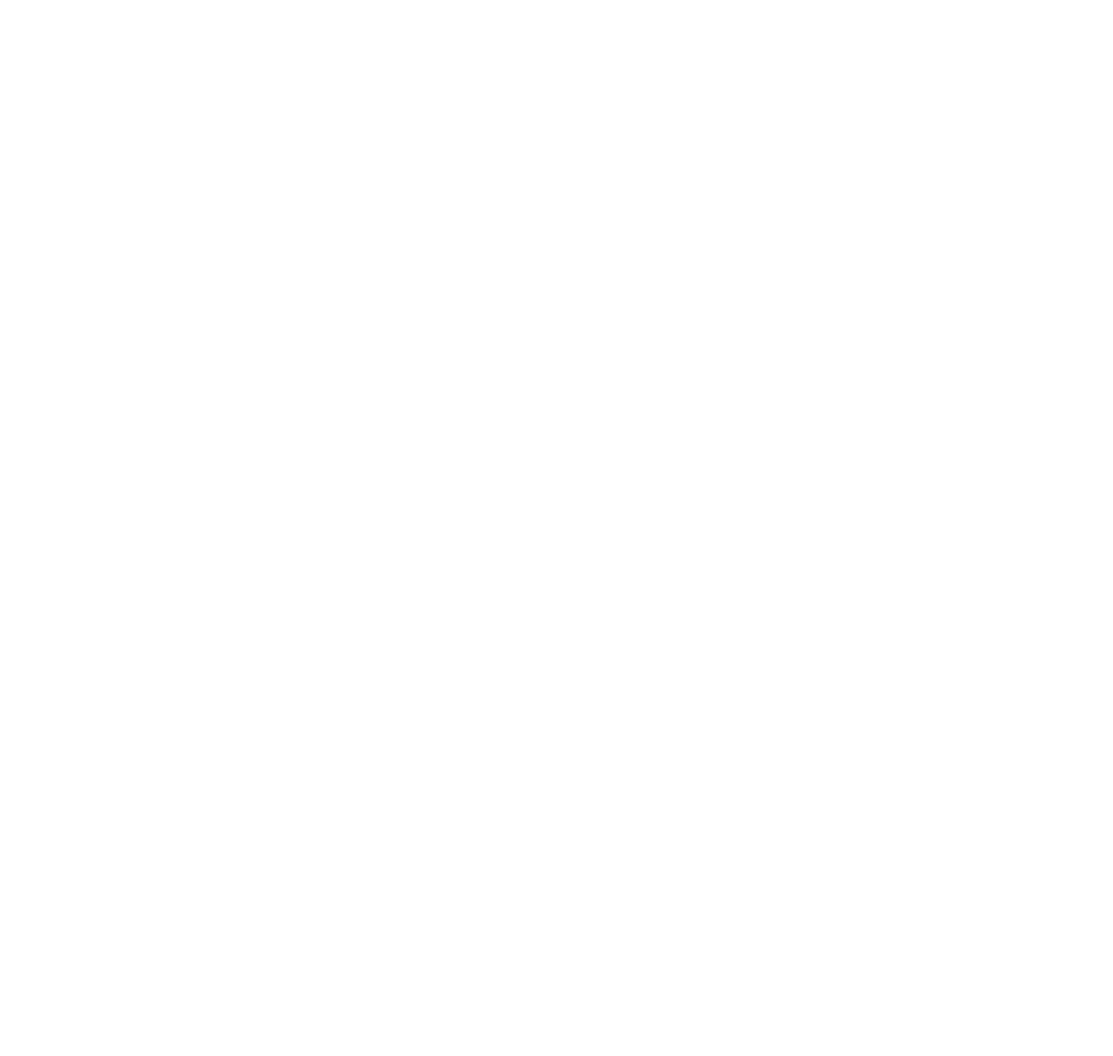
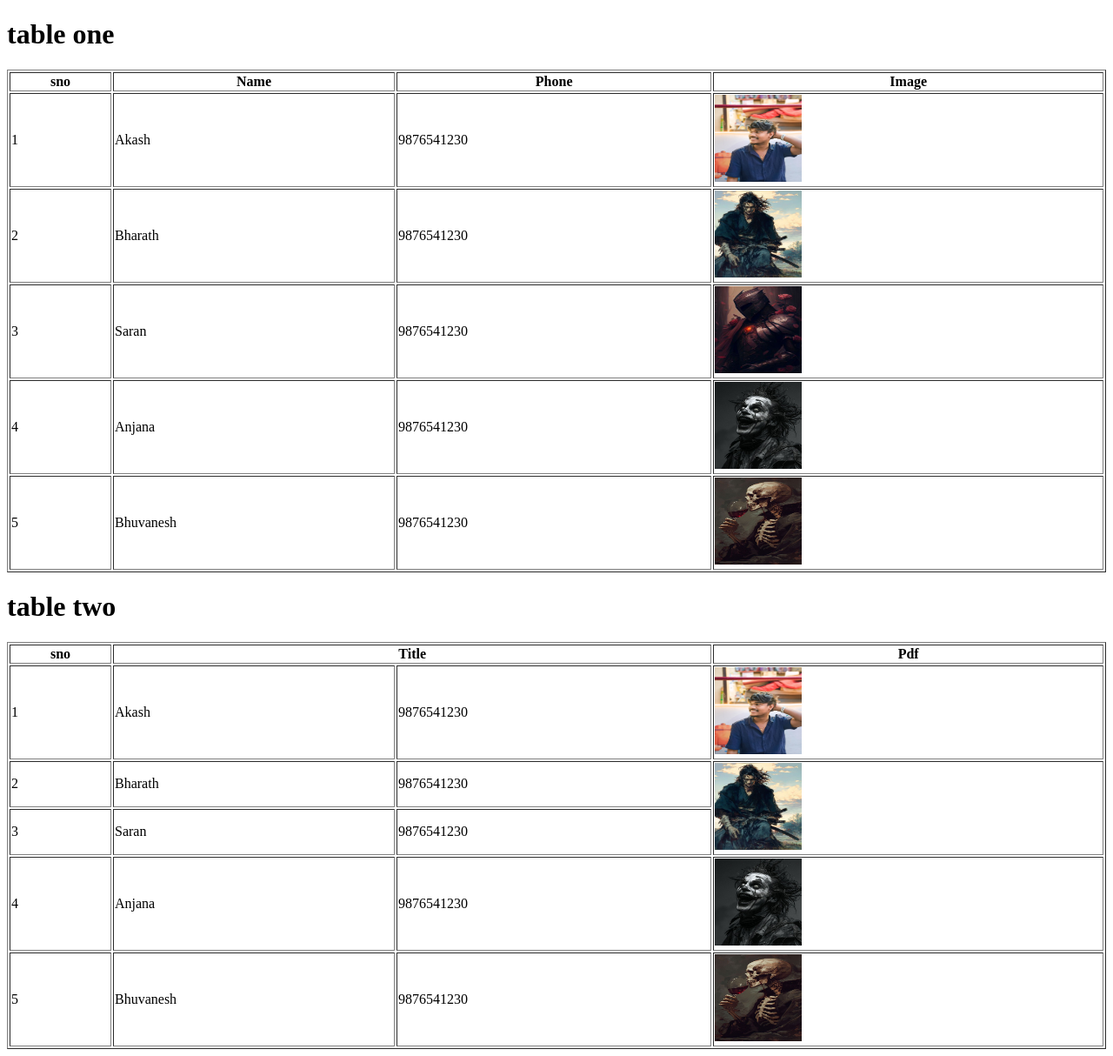
Before and after one commit to palaniakash1/tables-html, a plain HTML site: page index.html in a window 1280 px wide. Shown: the whole page at 87% size. Before the commit the page ends 800 px from the top, so only its background shows below. Drawn offline with Linux system fonts and the light colour scheme.

Commit message:
tables added

```diff
--- a/index.html
+++ b/index.html
@@ -6,6 +6,89 @@
     <title>Tables</title>
 </head>
 <body>
+    <table border="1" width="100%">
+        <h1>table one</h1>
+        <thead>
+            <th>sno</th>
+            <th>Name</th>
+            <th>Phone</th>
+            <th>Image</th>
+        </thead>
+        <tbody>
+            <tr>
+                <td>1</td>
+                <td>Akash</td>
+                <td>9876541230</td>
+                <td><img src="akash.jpg" alt="akash"width="100px" height="100px"></td>
+            </tr>
+            <tr>
+                <td>2</td>
+                <td>Bharath</td>
+                <td>9876541230</td>
+                <td><img src="0557465d8d9ce3f414107c6f78fcc693.jpg" alt="akash"width="100px" height="100px"></td>
+            </tr>
+            <tr>
+                <td>3</td>
+                <td>Saran</td>
+                <td>9876541230</td>
+                <td><img src="15820aae37c67ee469a5f1198c6b2583.jpg" alt="akash"width="100px" height="100px"></td>
+            </tr>
+            <tr>
+                <td>4</td>
+                <td>Anjana</td>
+                <td>9876541230</td>
+                <td><img src="joker.jpg" alt="akash"width="100px" height="100px"></td>
+            </tr>
+            <tr>
+                <td>5</td>
+                <td>Bhuvanesh</td>
+                <td>9876541230</td>
+                <td><img src="skeleton wine.jpg" alt="akash"width="100px" height="100px"></td>
+            </tr>
+        </tbody>
+    </table>
+
+     <table border="1" width="100%">
+        <h1>table two</h1>
+
+        <thead>
+            <th>sno</th>
+            <th colspan="2">Title</th>
+            <th>Pdf</th>
+        </thead>
+        <tbody>
+            <tr>
+                <td>1</td>
+                <td>Akash</td>
+                <td>9876541230</td>
+                <td><img src="akash.jpg" alt="akash"width="100px" height="100px"></td>
+            </tr>
+            <tr>
+                <td>2</td>
+                <td>Bharath</td>
+                <td>9876541230</td>
+                <td rowspan="2"><img src="0557465d8d9ce3f414107c6f78fcc693.jpg" alt="akash"width="100px" height="100px"></td>
+            </tr>
+            <tr>
+                <td>3</td>
+                <td>Saran</td>
+                <td>9876541230</td>
+            </tr>
+            <tr>
+                <td>4</td>
+                <td>Anjana</td>
+                <td>9876541230</td>
+                <td><img src="joker.jpg" alt="akash"width="100px" height="100px"></td>
+            </tr>
+            <tr>
+                <td>5</td>
+                <td>Bhuvanesh</td>
+                <td>9876541230</td>
+                <td><img src="skeleton wine.jpg" alt="akash"width="100px" height="100px"></td>
+            </tr>
+        </tbody>
+    </table>
+
 
 </body>
 </html>
```
Also changed, not shown: 0557465d8d9ce3f414107c6f78fcc693.jpg (added), 15820aae37c67ee469a5f1198c6b2583.jpg (added), akash.jpg (added), joker.jpg (added), skeleton wine.jpg (added).
